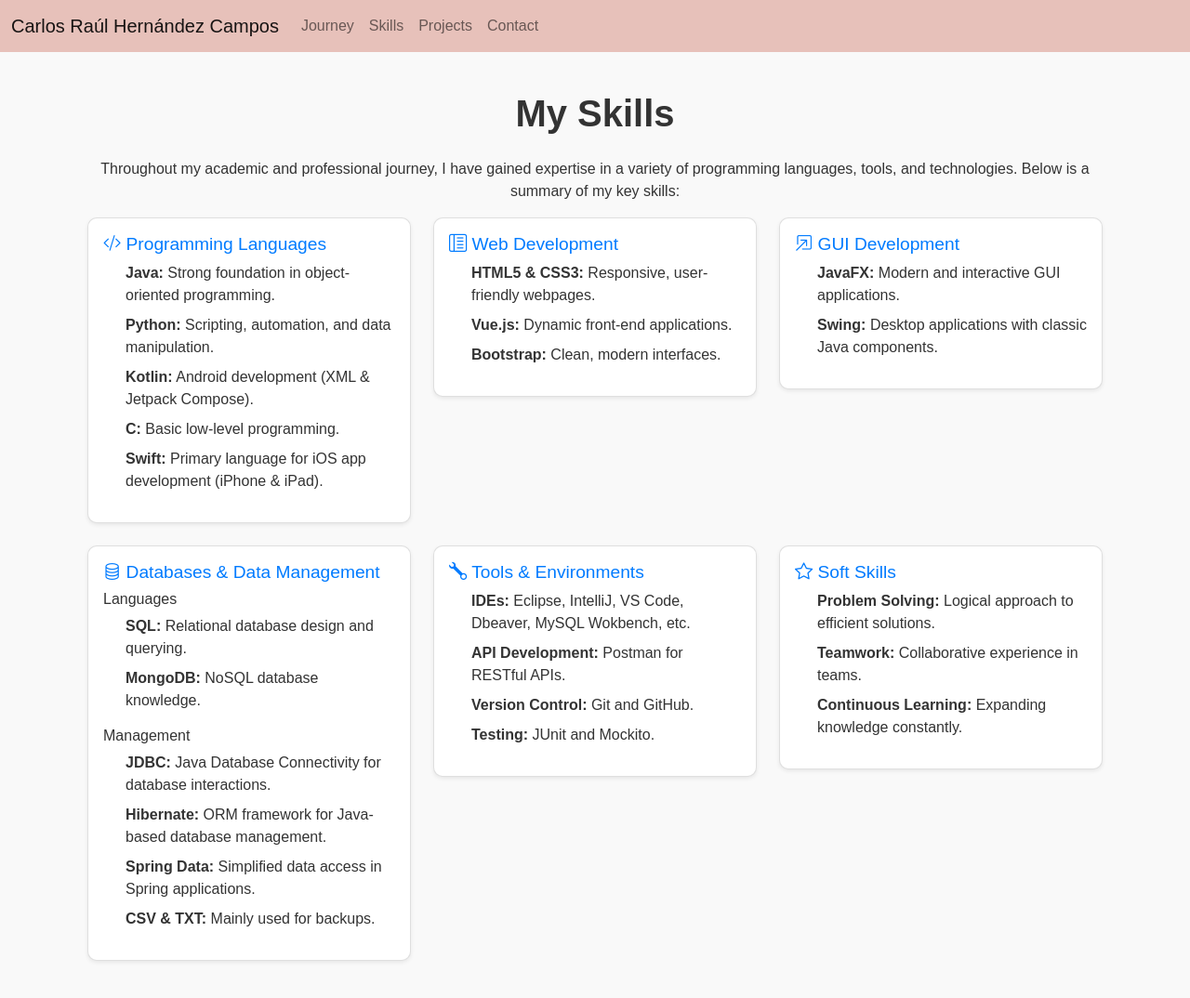
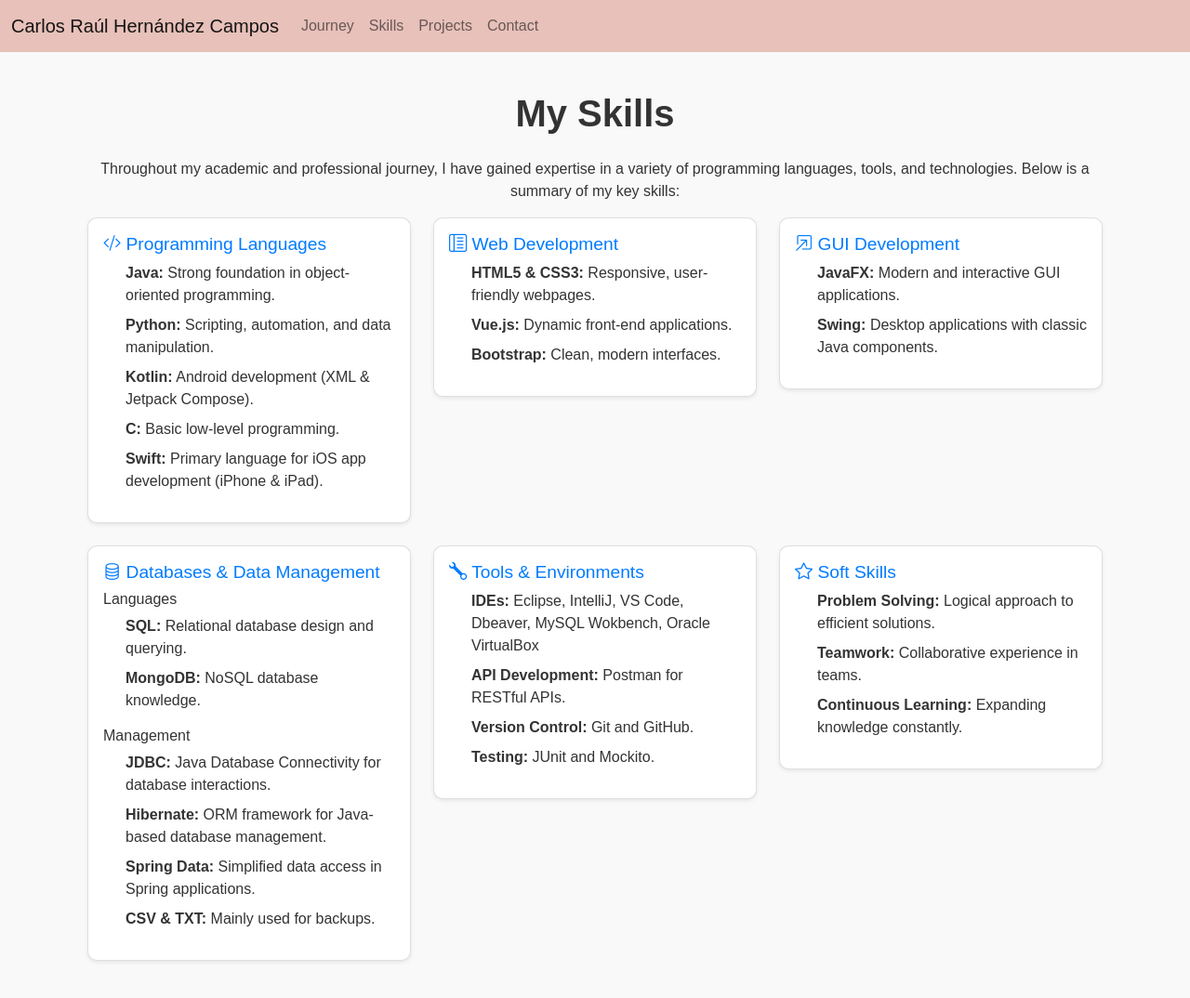
Before and after one commit to CarlosHernandezCR/CarlosHernandezCR.github.io, a Jekyll site: the page built from _pages/skills.md, in a window 1280 px wide and 1106 px high. Shown: the top 1074 px of the window at 93% size. Built offline with Jekyll 4.4.1, drawn with Linux system fonts in a browser that asks for light colours.

Commit message:
Update skills.md

```diff
--- a/_pages/skills.md
+++ b/_pages/skills.md
@@ -73,7 +73,7 @@ layout: default
           <h5 class="card-title"><i class="bi bi-wrench"></i>
  Tools & Environments</h5>
           <ul class="list-unstyled">
-            <li><strong>IDEs:</strong> Eclipse, IntelliJ, VS Code, Dbeaver, MySQL Wokbench, etc.</li>
+            <li><strong>IDEs:</strong> Eclipse, IntelliJ, VS Code, Dbeaver, MySQL Wokbench, Oracle VirtualBox</li>
             <li><strong>API Development:</strong> Postman for RESTful APIs.</li>
             <li><strong>Version Control:</strong> Git and GitHub.</li>
             <li><strong>Testing:</strong> JUnit and Mockito.</li>
```
